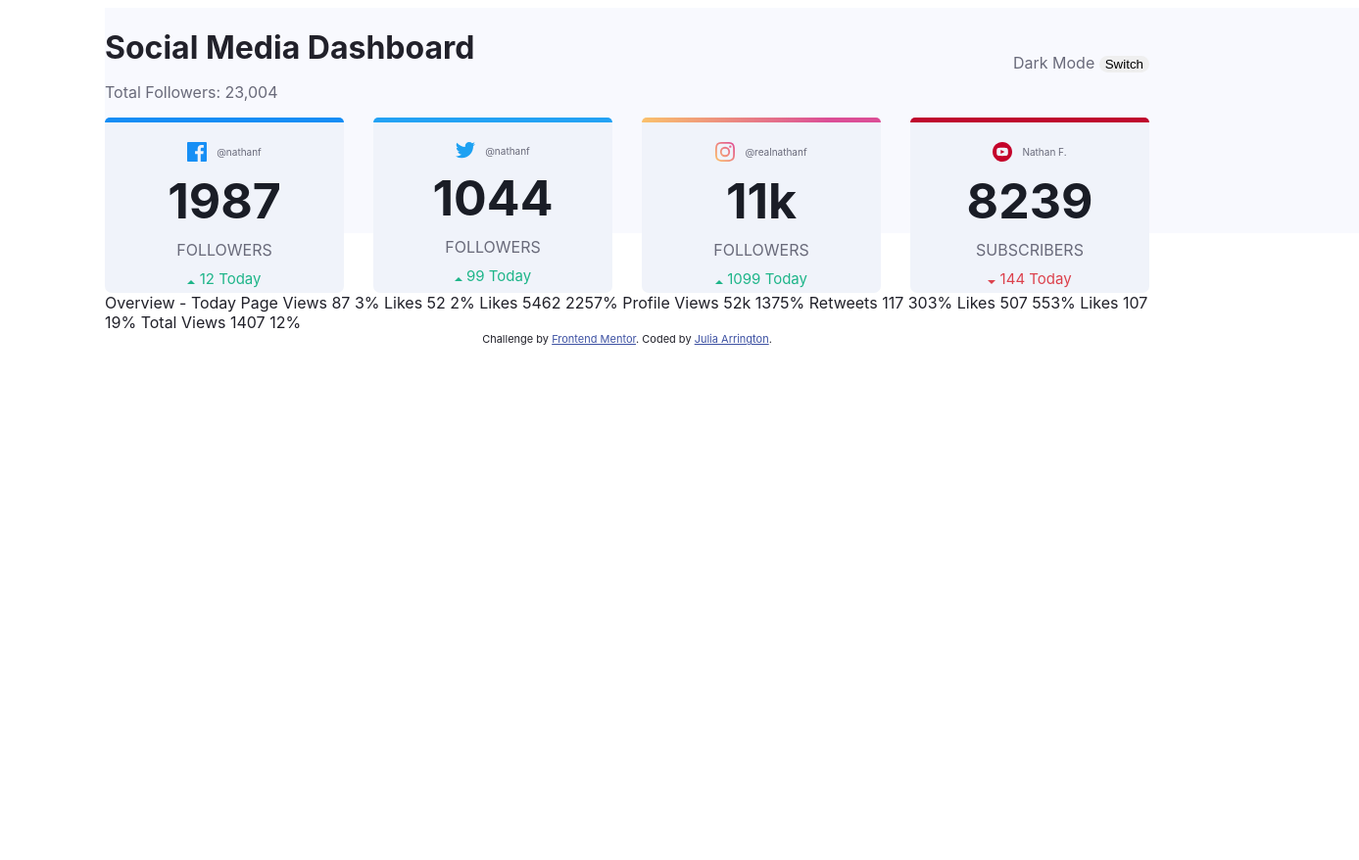
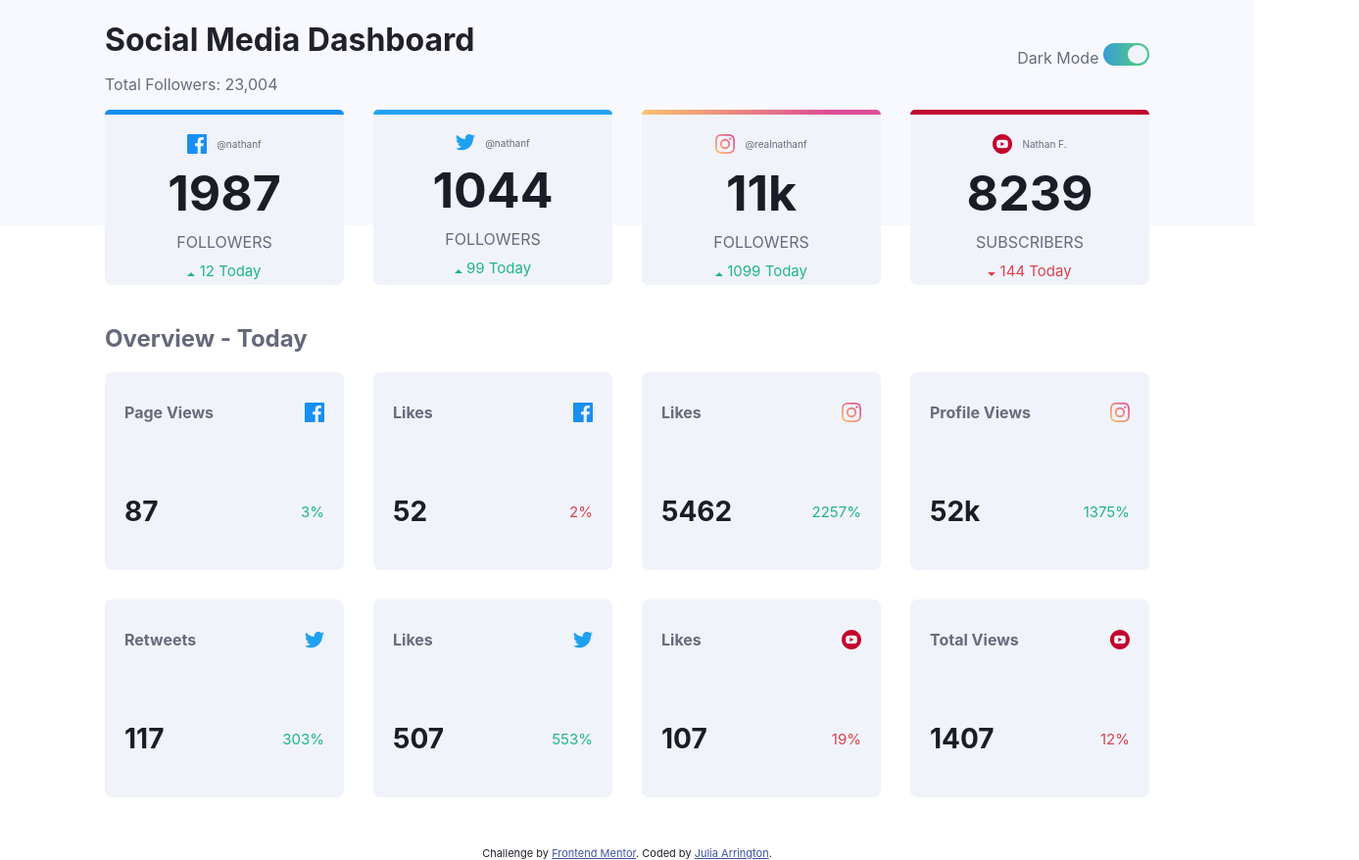
Before and after one commit to partum/social-media-dashboard, a plain HTML site: page index.html in a window 1280 px wide. Shown: the whole page at 98% size, 1387 px wide, since content can reach past the window. Before the commit the page ends 800 px from the top, so only its background shows below. Drawn offline with Linux system fonts and the light colour scheme.

Commit message:
finished with main project

```diff
--- a/index.css
+++ b/index.css
@@ -1,7 +1,7 @@
 body {
     font-family: Inter, sans-serif;
     color: #21212A;
-
+margin: 0;
 }
 
 .main {
@@ -20,8 +20,26 @@ body {
 .header button {
     border-radius: 20px;
     border: none;
+    height: 23px;
+    width: 47px;
+    background: rgb(56,155,215);
+background: linear-gradient(90deg, rgba(56,155,215,1) 0%, rgba(77,197,144,1) 69%);
+padding: 2px;
 }
-
+button span{
+    height: 100%;
+    width: 20px;
+    border-radius: 50%;
+    background-color: #F1F3FA;
+    display: inline-block;
+    position: relative;
+    left: 11px;
+    /* transition: left 2s; */
+}
+.theme-dark button span{
+    left: -11px;
+    background-color: #20222F;
+}
 h1 {
     margin-bottom: 14px;
     color: #21212A;
@@ -39,7 +57,14 @@ h1 {
 
 }
 
-.summary span {
+.overview {
+    margin: -15px;
+    display: grid;
+    grid-template-columns: 1fr 1fr 1fr 1fr;
+}
+
+.summary span,
+.overview span {
     display: flex;
     flex-direction: column;
     align-items: center;
@@ -47,6 +72,25 @@ h1 {
     width: 25%;
     margin: 15px;
     border-radius: 7px;
+}
+
+.overview span {
+    padding: 0 20px;
+    width: auto;
+}
+.overview .title{
+    color: #696A7A;
+    font-weight: bold;
+}
+.overview .number{
+    color: #1A1D26;
+    font-weight: 700;
+    font-size: 28px;
+}
+.overview span span {
+    flex-direction: row;
+    justify-content: space-between;
+    width: 100%;
 }
 
 .summary .top-border {
@@ -57,7 +101,9 @@ h1 {
     margin-top: 0;
 }
 
-.summary span:hover {
+.summary span:hover,
+.overview span:hover,
+.overview span:hover span {
     background: #E1E3F0;
 
 }
@@ -92,6 +138,7 @@ h1 {
     color: #1EB589;
     font-size: 15px;
 }
+
 .sum--change.down {
     color: #DC414C;
     font-size: 15px;
@@ -100,17 +147,24 @@ h1 {
 .attribution {
     font-size: 11px;
     text-align: center;
+    margin-top: 50px;
 }
 
 .attribution a {
     color: hsl(228, 45%, 44%);
 }
-.decorative{
-    height:230px;
+
+.decorative {
+    height: 230px;
     position: absolute;
     z-index: -1;
     background-color: #F8F9FE;
     width: 100vw;
+}
+
+h2 {
+    color: #65677A;
+    margin-top: 40px;
 }
 
 /* dark mode things */
@@ -120,19 +174,47 @@ h1 {
 }
 
 .theme-dark h1,
-.theme-dark .sum--number {
+.theme-dark .sum--number,
+.theme-dark .number {
     color: white;
 }
 
-.theme-dark .summary span {
+.theme-dark .summary span,
+.theme-dark .overview span{
     background: #252B43;
 
 }
 
-.theme-dark .summary span:hover{
+.theme-dark .summary span:hover,
+.theme-dark .overview span:hover,
+.theme-dark .overview span:hover span {
     background: #333A56;
 
 }
-.theme-dark .decorative{
+
+.theme-dark .decorative {
     background-color: #20222F;
 }
+
+@media(max-width: 912px){
+    .overview{
+        grid-template-columns: 1fr 1fr;
+    }
+    .summary{
+        flex-wrap: wrap;
+    }
+    .summary span{
+        width: 46%;
+    }
+}
+@media(max-width: 736px){
+    .overview{
+        grid-template-columns: 1fr;
+    }
+    .summary{
+        flex-wrap: wrap;
+    }
+    .summary span{
+        width: 100%;
+    }
+}
--- a/index.html
+++ b/index.html
@@ -15,9 +15,9 @@
 <body id="switch" class="theme-light">
 
 
+  <div class="decorative"></div>
+  <div class="main">
 
-  <div class="main">
-    <div class="decorative"></div>
     <div class="header">
       <span>
         <h1>Social Media Dashboard</h1>
@@ -26,7 +26,9 @@
 
       <span>
         Dark Mode
-        <button onclick=switchTheme()>Switch</button>
+        <button onclick=switchTheme()>
+          <span></span>
+        </button>
       </span>
     </div>
     <div class="summary">
@@ -87,43 +89,91 @@
         </p>
       </span>
     </div>
+    <h2>Overview - Today</h2>
+   <div class="overview">
 
+    <span>
+      <span>
+        <p class="title">Page Views</p>
+        <img src="./images/icon-facebook.svg" alt="facebook">
+      </span>
+      <span>
+        <p class="number">87</p>
+        <p class="sum--change up">3%</p>
+      </span>
+    </span>
+    <span>
+      <span>
+        <p class="title">Likes</p>
+        <img src="./images/icon-facebook.svg" alt="facebook">
+      </span>
+      <span>
+        <p class="number">52</p>
+        <p class="sum--change down">2%</p>
+      </span>
+    </span>
+    <span>
+      <span>
+        <p class="title">Likes</p>
+        <img src="./images/icon-instagram.svg" alt="instagram">
+      </span>
+      <span>
+        <p class="number">5462</p>
+        <p class="sum--change up">2257%</p>
+      </span>
+    </span>
+    <span>
+      <span>
+        <p class="title">Profile Views</p>
+        <img src="./images/icon-instagram.svg" alt="instagram">
+      </span>
+      <span>
+        <p class="number">52k</p>
+        <p class="sum--change up">1375%</p>
+      </span>
+    </span>
+    <span>
+      <span>
+        <p class="title">Retweets</p>
+        <img src="./images/icon-twitter.svg" alt="twitter">
+      </span>
+      <span>
+        <p class="number">117</p>
+        <p class="sum--change up">303%</p>
+      </span>
+    </span>
+    <span>
+      <span>
+        <p class="title">Likes</p>
+        <img src="./images/icon-twitter.svg" alt="twitter">
+      </span>
+      <span>
+        <p class="number">507</p>
+        <p class="sum--change up">553%</p>
+      </span>
+    </span>
+    <span>
+    <span>
+      <p class="title">Likes</p>
+      <img src="./images/icon-youtube.svg" alt="youtube">
+    </span>
+    <span>
+      <p class="number">107</p>
+      <p class="sum--change down">19%</p>
+    </span>
+  </span>
+  <span>
+    <span>
+      <p class="title">Total Views</p>
+      <img src="./images/icon-youtube.svg" alt="youtube">
+    </span>
+    <span>
+      <p class="number">1407</p>
+      <p class="sum--change down">12%</p>
+    </span>
+  </span>
+   </div>
 
-
-
-    Overview - Today
-
-    Page Views
-    87
-    3%
-
-    Likes
-    52
-    2%
-
-    Likes
-    5462
-    2257%
-
-    Profile Views
-    52k
-    1375%
-
-    Retweets
-    117
-    303%
-
-    Likes
-    507
-    553%
-
-    Likes
-    107
-    19%
-
-    Total Views
-    1407
-    12%
   </div>
   <div class="attribution">
     Challenge by <a href="https://www.frontendmentor.io?ref=challenge" target="_blank">Frontend Mentor</a>.
```
